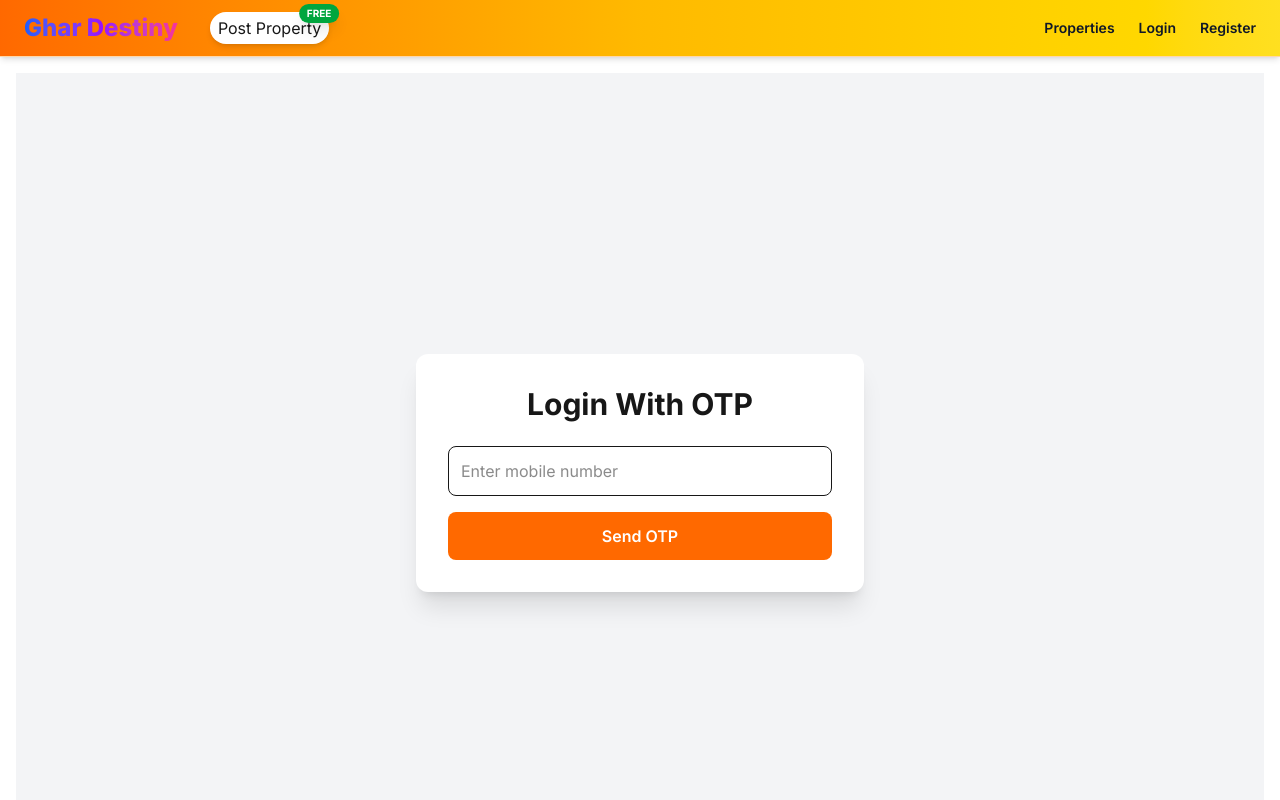
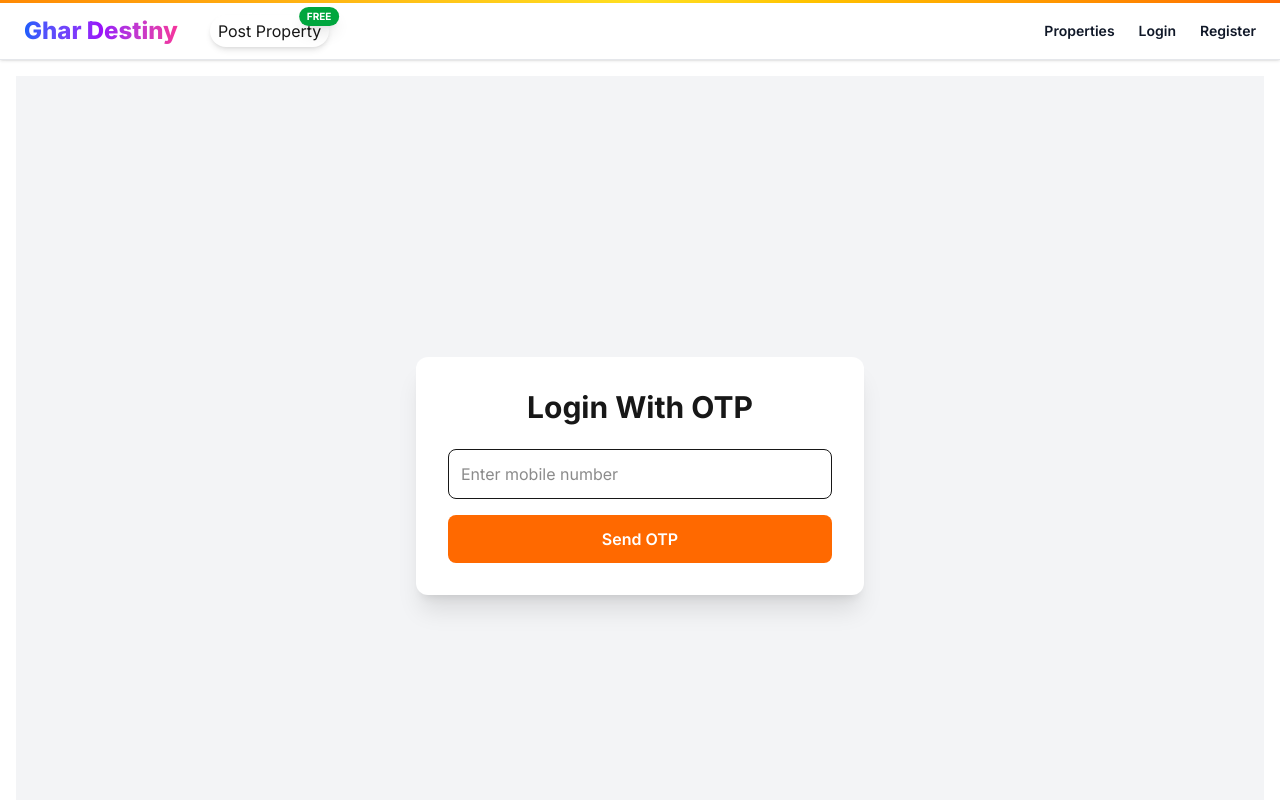
Before and after one commit to quickhome7070-create/quickhome, a Next.js app in the folder frontend/: page /otp-login in a window 1280 px wide. Shown: the top 800 px of the page. Built offline with nearby package versions, Linux system fonts and the light colour scheme; no server answers.

Commit message:
header changes

```diff
--- a/frontend/src/app/globals.css
+++ b/frontend/src/app/globals.css
@@ -41,3 +41,7 @@ button, link{
   -ms-overflow-style: none;
   scrollbar-width: none;
 }
+
+body {
+  padding-top: env(safe-area-inset-top);
+}
--- a/frontend/src/components/Header.tsx
+++ b/frontend/src/components/Header.tsx
@@ -133,7 +133,16 @@ useEffect(() => {
 };
 
   return (
-  <header className="sticky top-0 z-50 backdrop-blur-xl bg-gradient-to-r from-orange-500 via-amber-400 to-yellow-300 border-b border-orange-200 shadow-md">
+<header
+className="
+sticky top-0 z-50 w-full
+bg-white/80
+backdrop-blur-xl
+border-b border-gray-200
+shadow-sm
+"
+>
+ <div className="h-[3px] bg-gradient-to-r from-orange-400 via-yellow-300 to-orange-500" />
       <div className="max-w-7xl mx-auto px-4 sm:px-6 py-3 flex justify-between items-center">
 
         {/* Logo */}
```
